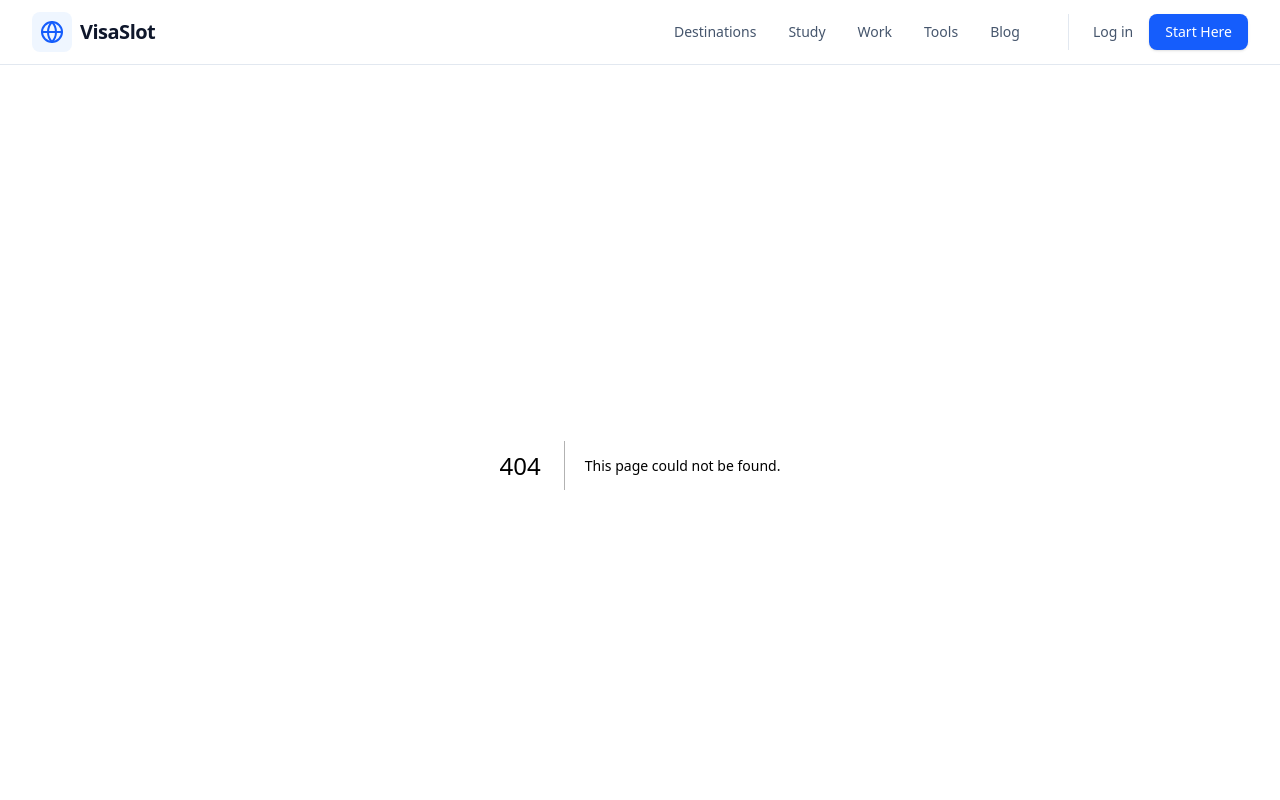
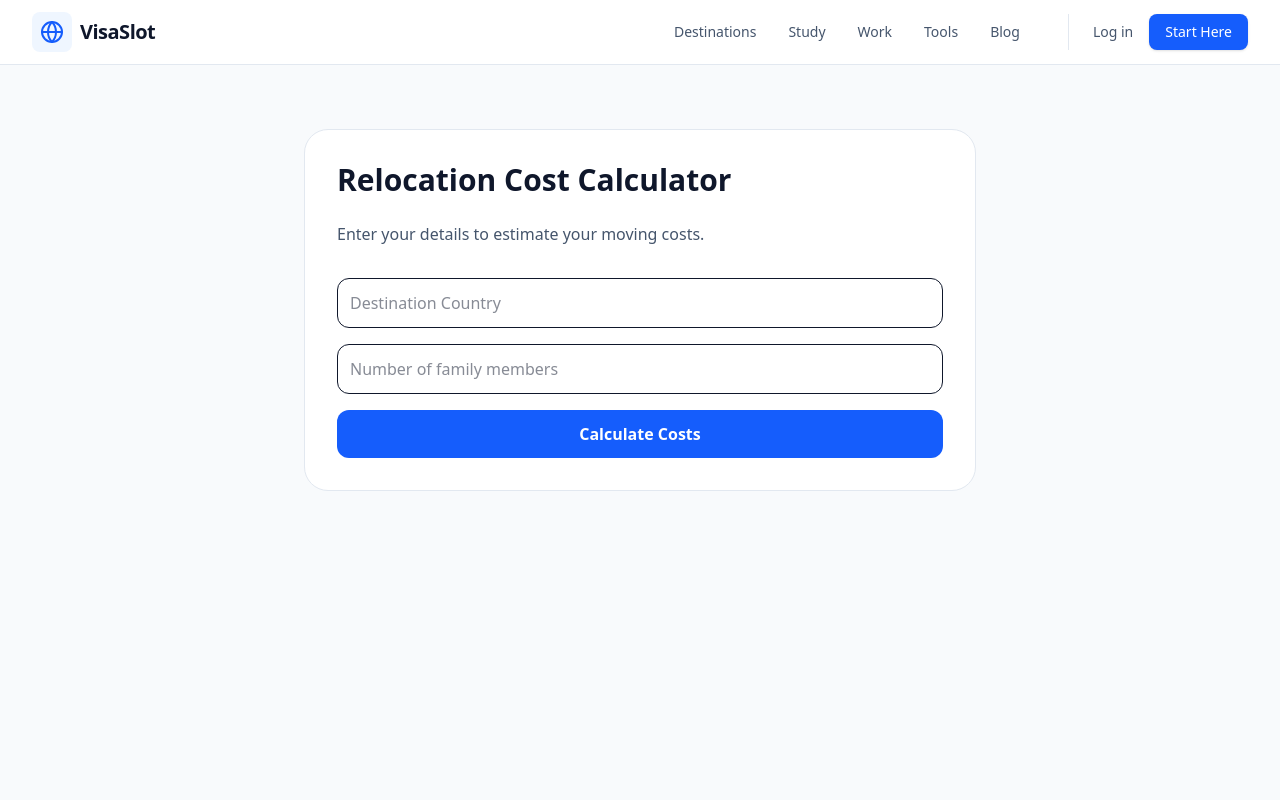
Before and after one commit to realametsikor/VisaSlot, a Next.js app: page /resources/tools/cost-calculator in a window 1280 px wide. Before the commit this address had no page. Shown: the top 800 px of the page. Built offline with nearby package versions, Linux system fonts and the light colour scheme.

Commit message:
Create page.tsx

```diff
--- /dev/null
+++ b/app/resources/tools/cost-calculator/page.tsx
@@ -0,0 +1,17 @@
+export default function CostCalculator() {
+  return (
+    <div className="min-h-screen bg-slate-50 py-16 px-4">
+      <div className="max-w-2xl mx-auto bg-white p-8 rounded-3xl border border-slate-200">
+        <h1 className="text-3xl font-bold mb-6">Relocation Cost Calculator</h1>
+        <p className="text-slate-600 mb-8">Enter your details to estimate your moving costs.</p>
+
+        {/* Placeholder for your actual tool logic */}
+        <div className="space-y-4">
+          <input type="text" placeholder="Destination Country" className="w-full p-3 border rounded-xl" />
+          <input type="number" placeholder="Number of family members" className="w-full p-3 border rounded-xl" />
+          <button className="w-full py-3 bg-blue-600 text-white rounded-xl font-bold">Calculate Costs</button>
+        </div>
+      </div>
+    </div>
+  );
+}
```
